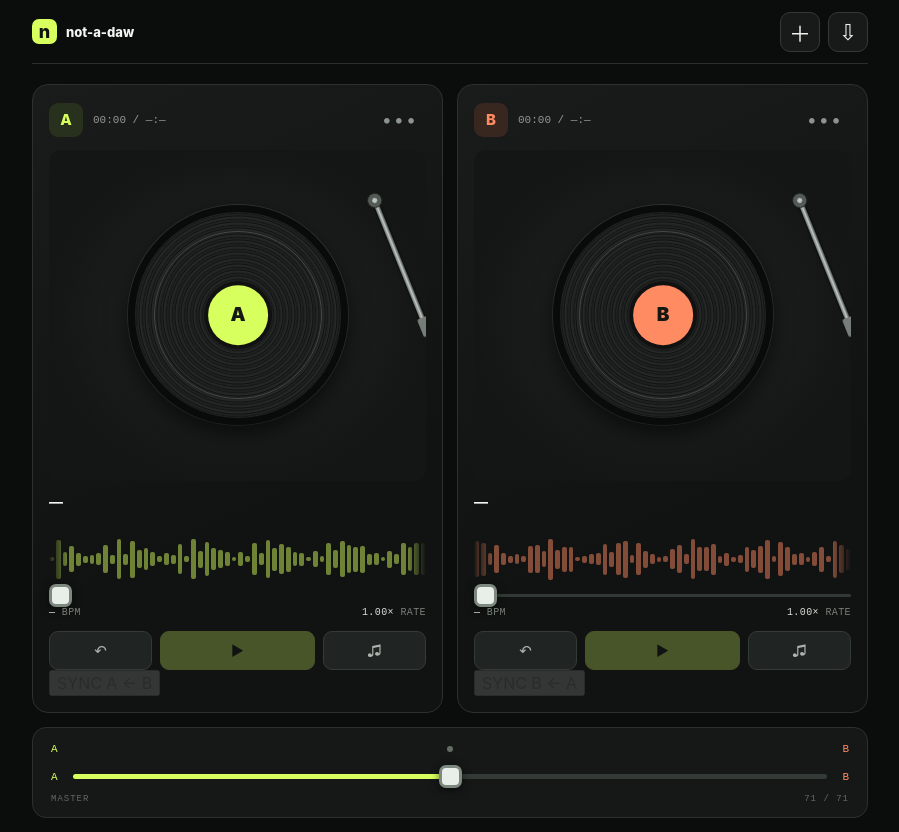
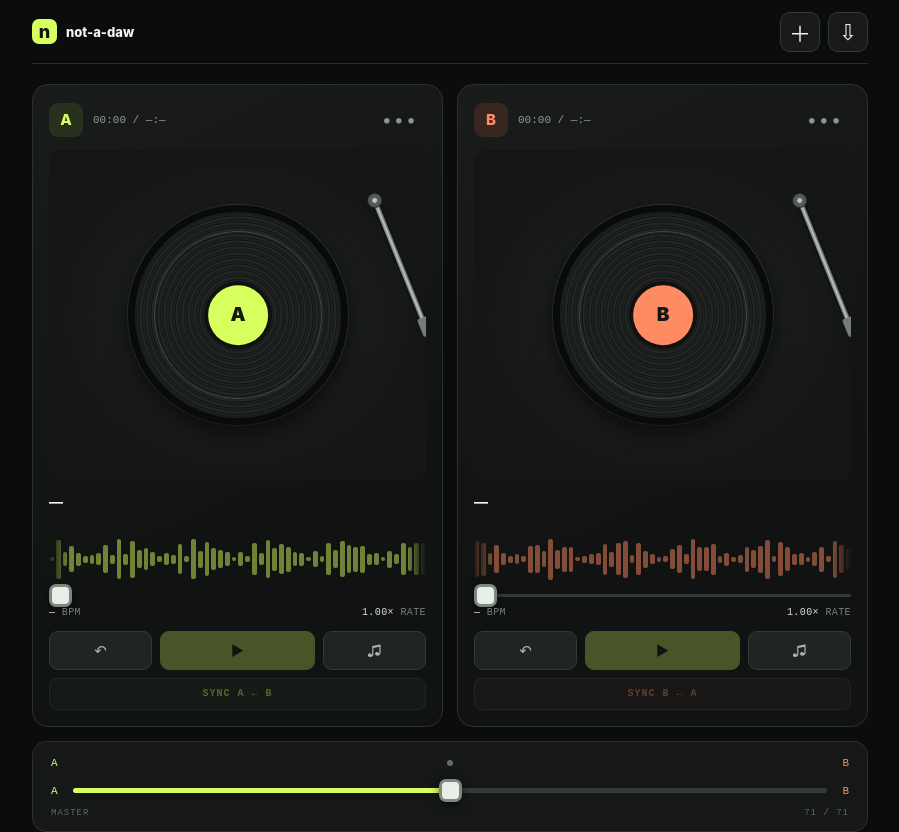
Before and after one commit to Startat6am/not-a-daw, a React (Vite) app: page / in a window 1280 px wide. Shown: the top 832 px of the page, without its empty margins (190-1089 px from the left). Built offline with nearby package versions, Linux system fonts and the light colour scheme.

Commit message:
Style deck loading feedback and beat sync

```diff
--- a/src/styles.css
+++ b/src/styles.css
@@ -63,3 +63,12 @@
 .track-detail-actions button{height:42px;border:1px solid #3c4a32;border-radius:10px;background:#29321f;color:var(--lime);font-size:12px;font-weight:750}
 .track-detail-actions button:last-child{border-color:#584135;background:#30231d;color:var(--orange)}
 @media(max-width:370px){.track-detail-panel{padding:15px}.track-detail-stats>div{padding:10px}}
+
+
+/* Deck loading feedback and beat sync */
+.deck-load-feedback{margin-top:2px;color:#a7b29f;font:9px ui-monospace,monospace;white-space:nowrap;overflow:hidden;text-overflow:ellipsis}
+.sync-button{display:block;width:100%;height:32px;margin-top:8px;border:1px solid #414b3a;border-radius:8px;background:#20271c;color:var(--lime);font:700 10px ui-monospace,monospace;letter-spacing:1px}
+.deck-b .sync-button{border-color:#574034;background:#28201c;color:var(--orange)}
+.sync-button:disabled{opacity:.35}
+.sync-feedback{display:flex;align-items:center;justify-content:space-between;gap:10px;margin:12px 0 0;padding:10px 12px;border:1px solid #394632;border-radius:9px;background:#1b2118;color:#d8e8c8;font-size:11px;line-height:1.5}
+.sync-feedback button{flex:0 0 auto;border:0;background:none;color:inherit;font-size:18px}
```
